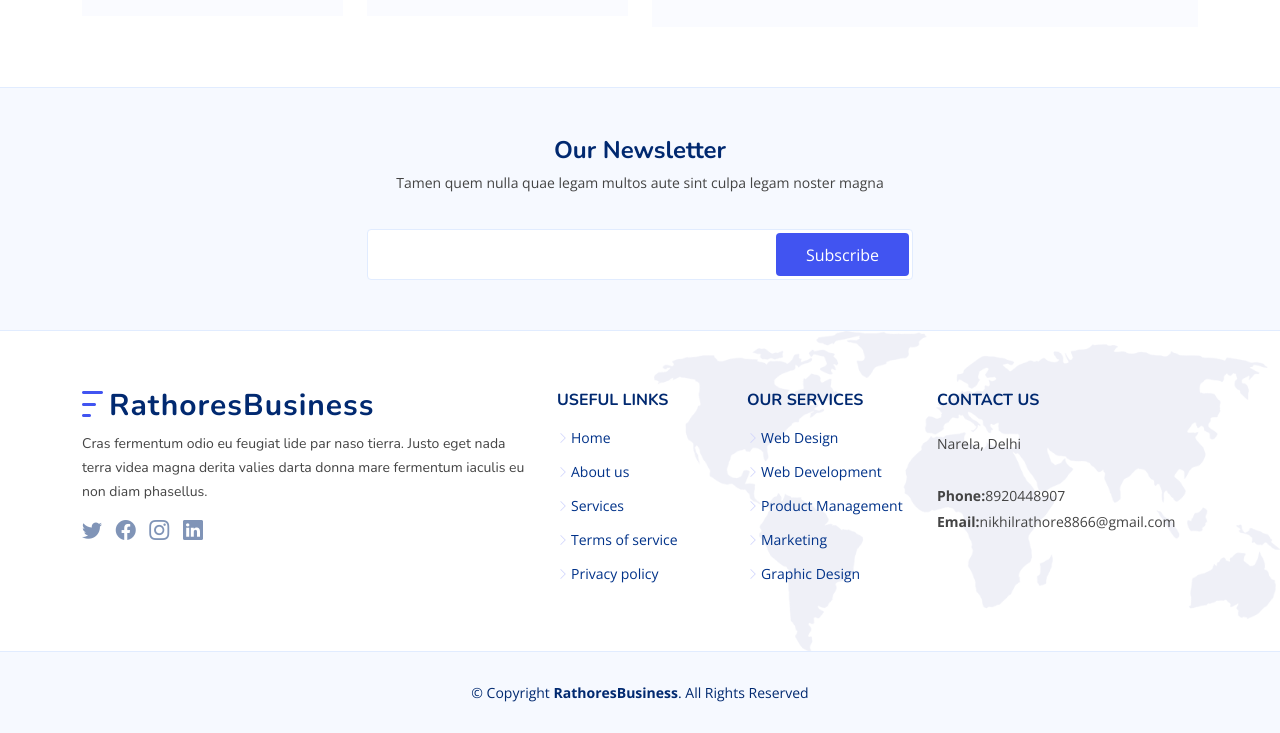
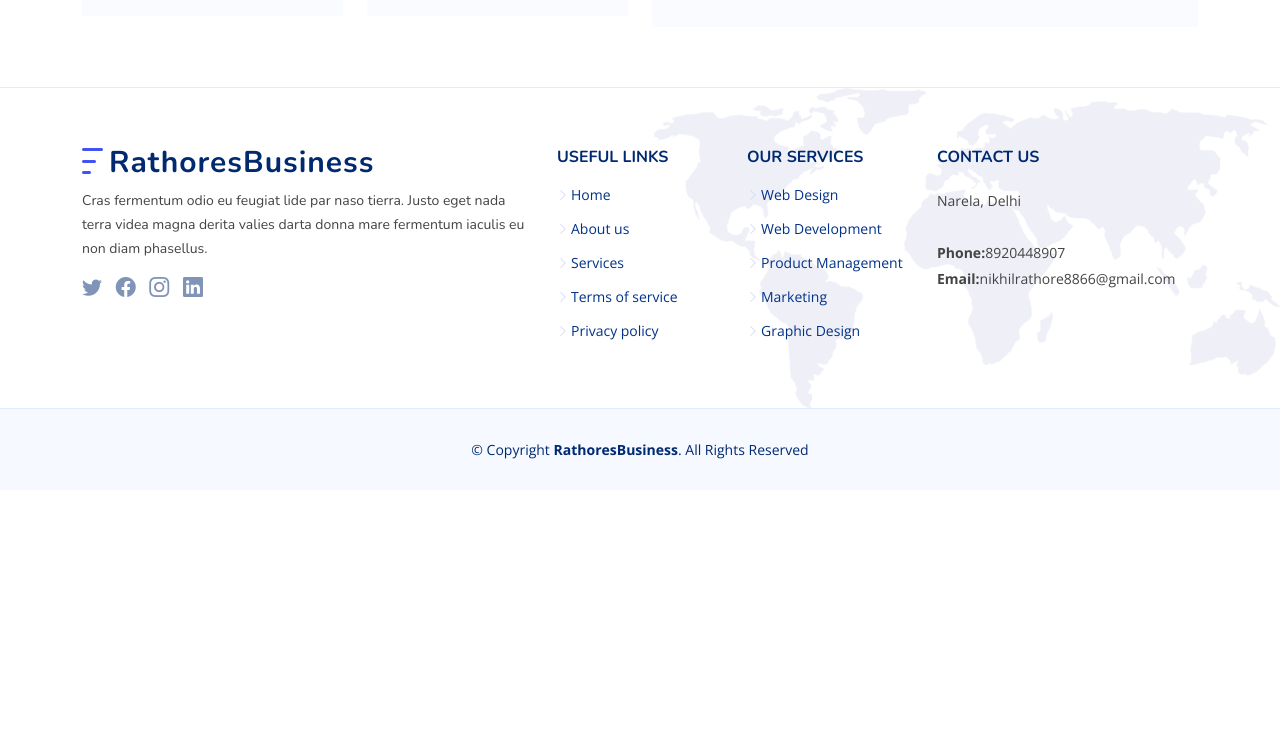
Before and after one commit to nik2322/Rathoresbusiness.github, a plain HTML site: page index.html in a window 1280 px wide. Shown: the part 7948-8681 px from the top of the page. After the commit the page ends 8438 px from the top, so only its background shows below. Drawn offline with nearby package versions, Linux system fonts and the light colour scheme.

Commit message:
Update index.html

```diff
--- a/index.html
+++ b/index.html
@@ -862,21 +862,7 @@
   <!-- ======= Footer ======= -->
   <footer id="footer" class="footer">
 
-    <div class="footer-newsletter">
-      <div class="container">
-        <div class="row justify-content-center">
-          <div class="col-lg-12 text-center">
-            <h4>Our Newsletter</h4>
-            <p>Tamen quem nulla quae legam multos aute sint culpa legam noster magna</p>
-          </div>
-          <div class="col-lg-6">
-            <form action="" method="post">
-              <input type="email" name="email"><input type="submit" value="Subscribe">
-            </form>
-          </div>
-        </div>
-      </div>
-    </div>
+
 
     <div class="footer-top">
       <div class="container">
```
